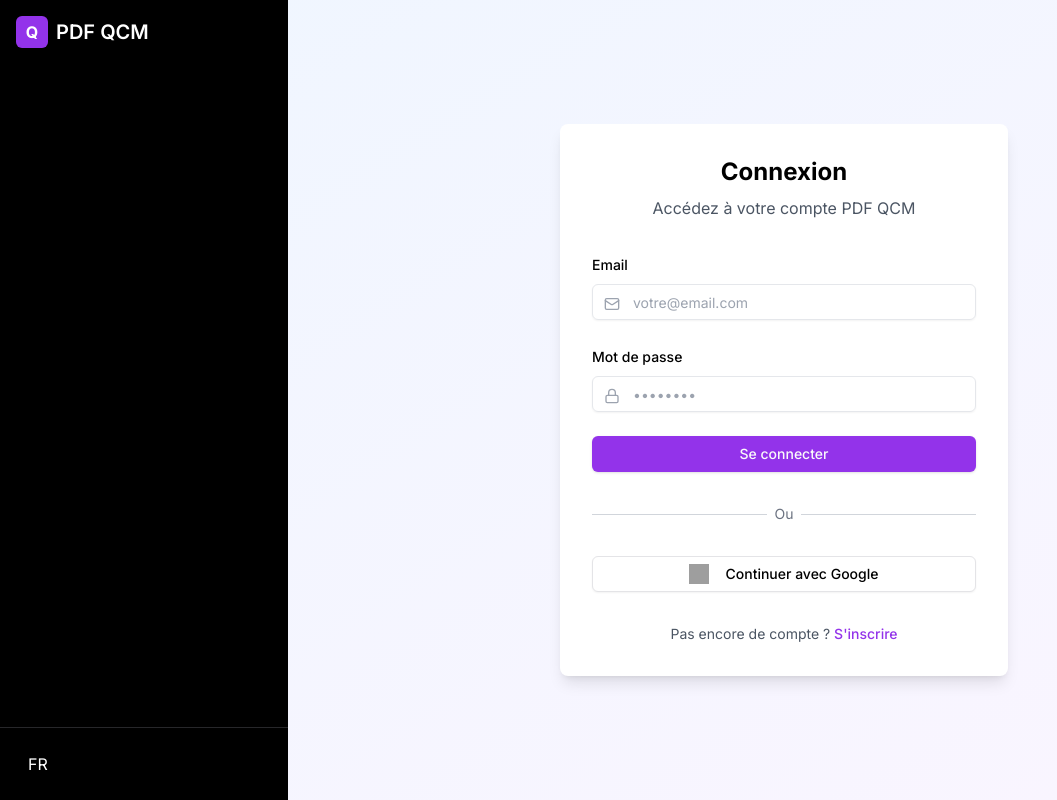
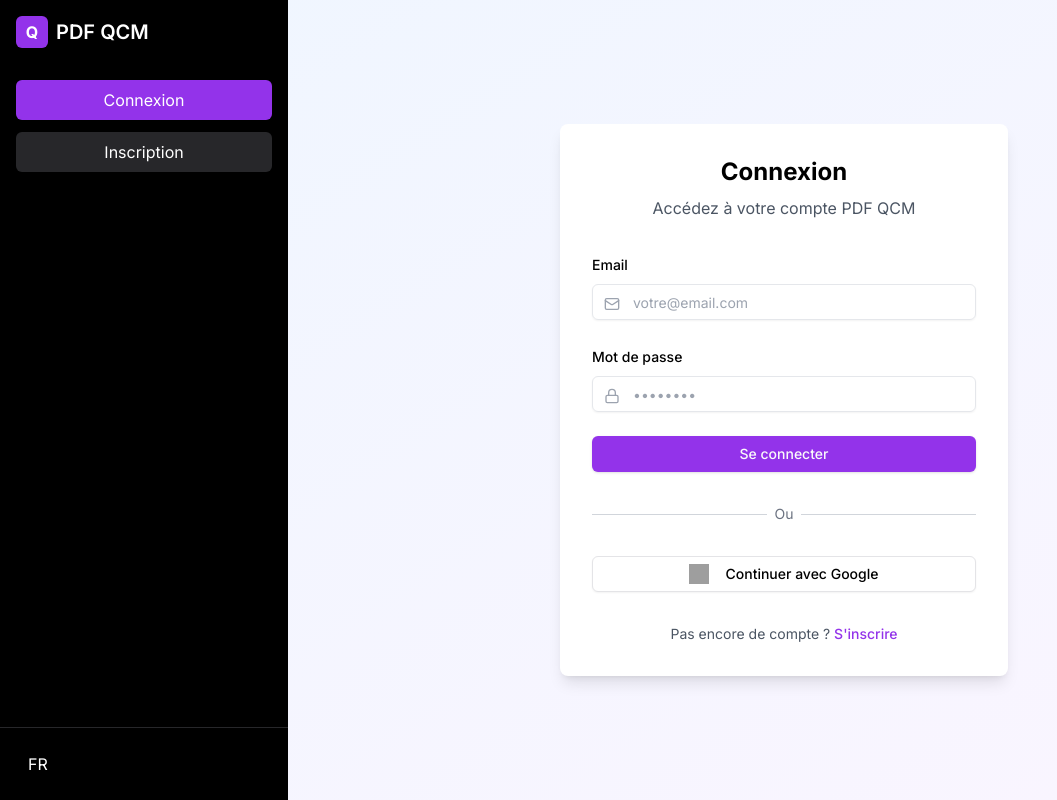
Before and after one commit to JinaneConsulting/pdf-qcm-generator, a React app in the folder frontend/: page / in a window 1280 px wide. Shown: the whole page, without its empty margins (0-1057 px from the left). Built offline with nearby package versions, Linux system fonts and the light colour scheme; grey boxes are pictures that could not be loaded; the HTML template or start-up script is replaced by a standard one.

Commit message:
Add login and registration buttons to left sidebar
Co-Authored-By: Joede Chraa <jchraa@jinane-consulting.com>

```diff
--- a/frontend/src/components/auth/AuthPage.tsx
+++ b/frontend/src/components/auth/AuthPage.tsx
@@ -21,8 +21,24 @@ const AuthPage: React.FC = () => {
           <span className="text-xl font-semibold">PDF QCM</span>
         </div>
 
+        {/* Navigation */}
+        <div className="flex-1 p-4 flex flex-col gap-3">
+          <button
+            className={`w-full ${isLogin ? 'bg-purple-600 hover:bg-purple-700' : 'bg-zinc-800 hover:bg-zinc-700'} text-white py-2 px-4 rounded-md flex items-center justify-center gap-2`}
+            onClick={() => setIsLogin(true)}
+          >
+            <span>Connexion</span>
+          </button>
+
+          <button
+            className={`w-full ${!isLogin ? 'bg-purple-600 hover:bg-purple-700' : 'bg-zinc-800 hover:bg-zinc-700'} text-white py-2 px-4 rounded-md flex items-center justify-center gap-2`}
+            onClick={() => setIsLogin(false)}
+          >
+            <span>Inscription</span>
+          </button>
+        </div>
+
         {/* Bottom actions */}
-        <div className="flex-1"></div>
         <div className="p-4 border-t border-zinc-800">
           <div className="flex items-center gap-2 py-2 px-3 hover:bg-zinc-800 rounded-md cursor-pointer">
             <span>FR</span>
```
